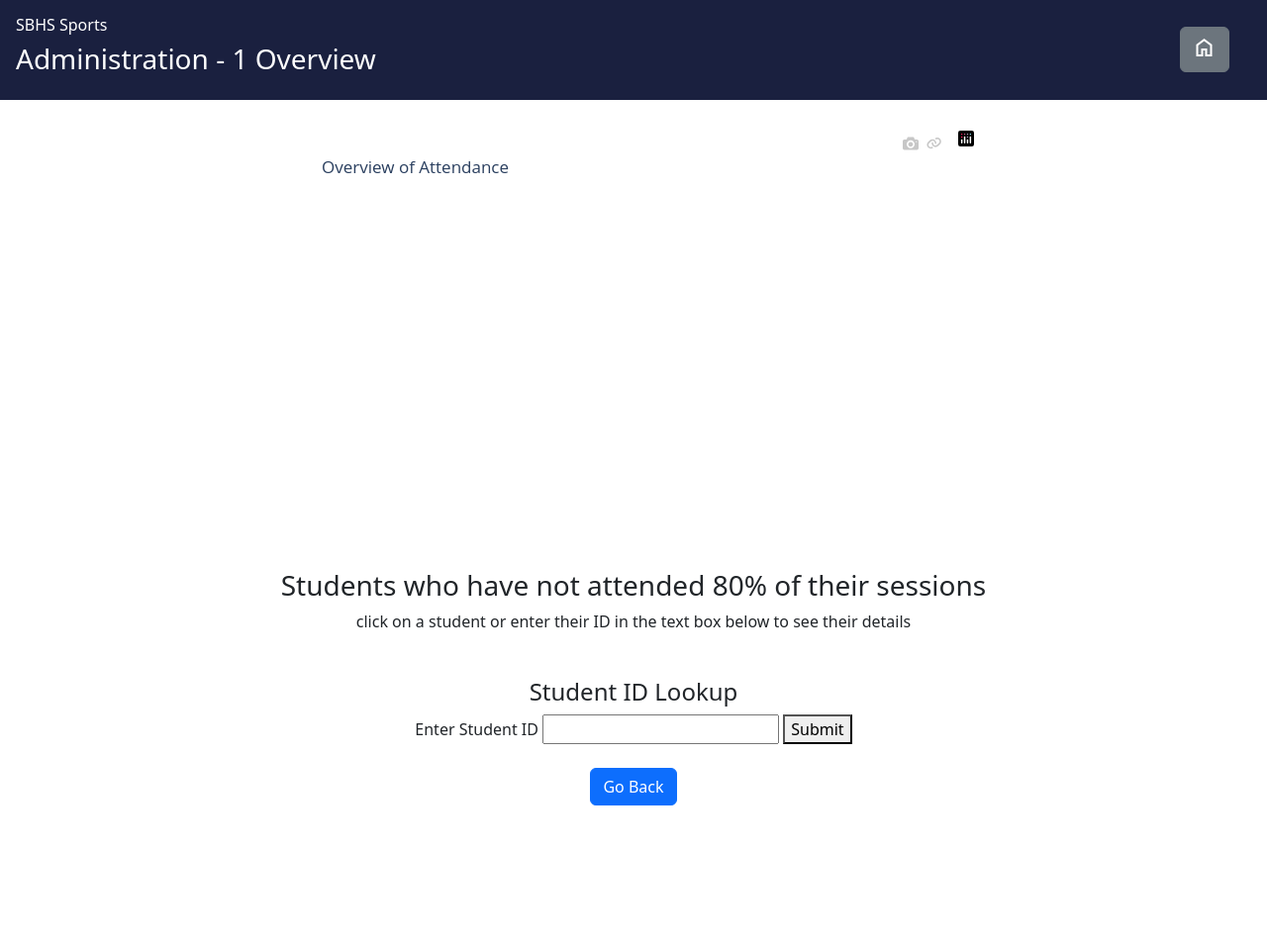
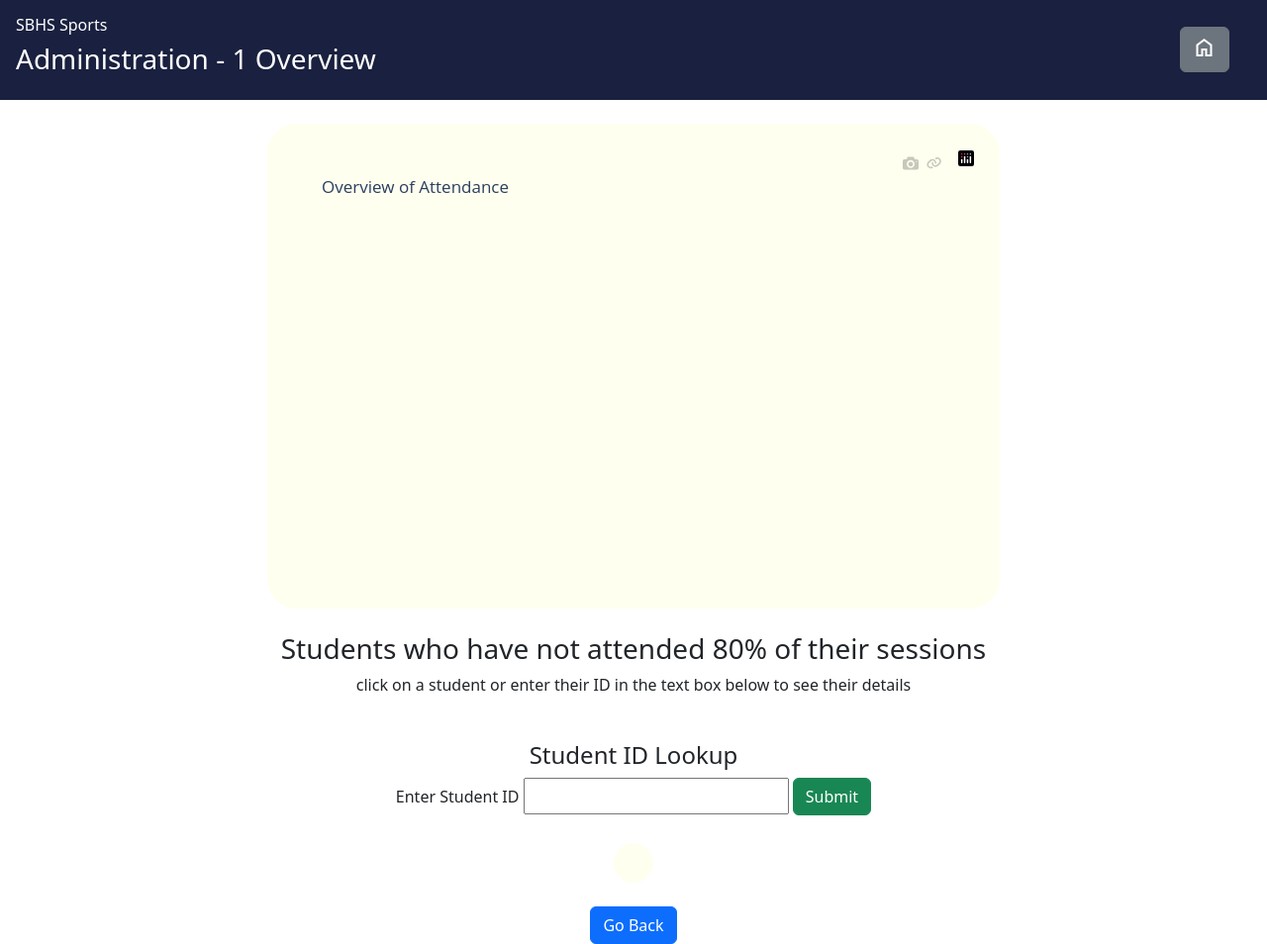
Before and after one commit to unseeyou/SportsWebistePOC, a Flask app: page /sport/1 in a window 1280 px wide. Shown: the whole page at 99% size. Before the commit the page ends 814 px from the top, so only its background shows below. Run offline with Flask 3, Linux system fonts and the light colour scheme; data that the repository does not hold is empty; parts of the project's set-up code (start-up, migrations or seed data) failed here and were passed over; some libraries are stand-ins or nearby versions.

Commit message:
feat: new styling for pie charts

```diff
--- a/sports/summarise_individual_sport.py
+++ b/sports/summarise_individual_sport.py
@@ -35,6 +35,7 @@
         names=[i for i in formatted_data],
         values=[formatted_data[i] for i in formatted_data],
     )
+    fig.update_layout(paper_bgcolor="rgba(255,255,239,1)")
     fig.update_traces(hovertemplate="%{label}: %{value}")
     return fig.to_html()
 
@@ -67,5 +68,6 @@
         names=[i for i in formatted_data],
         values=[formatted_data[i] for i in formatted_data],
     )
+    fig.update_layout(paper_bgcolor="rgba(255,255,239,1)")
     fig.update_traces(hovertemplate="%{label}: %{value}")
     return fig.to_html()
--- a/static/css/new.css
+++ b/static/css/new.css
@@ -88,7 +88,11 @@
     flex-direction: column;
     align-items: center;
     .chart {
-        padding-top: 3vh;
+        margin-top: 3vh;
+        margin-bottom: 3vh;
+        border: rgb(255, 255, 239) 20px solid;
+        border-radius: 30px;
+        background-color: rgb(255, 255, 239);
     }
     h3 {
         flex: 1;
@@ -159,6 +163,17 @@
     .logout-confirm .alert {
         margin-top: 4vh;
     }
+
+    #student-sports-lookup {
+        input {
+            font-size: large;
+            padding-bottom: 0.4vh;
+            padding-top: 0.4vh;
+        }
+        button {
+            margin-bottom: 0.5vh;
+        }
+    }
 }
 
 .login-prompt {
--- a/templates/sport_info.html
+++ b/templates/sport_info.html
@@ -49,7 +49,7 @@
     <form id="student-sports-lookup" action="/sport/{{ sport_name }}" method="post">
         <label for="studentID">Enter Student ID </label>
         <input type="text" name="studentID" id="studentID">
-        <button type="submit">Submit</button>
+        <button type="submit" class="btn btn-success">Submit</button>
     </form>
 
     <div class="chart">{{ student_pie|safe }}</div>
--- a/templates/student-portal.html
+++ b/templates/student-portal.html
@@ -29,7 +29,7 @@
     </div>
     <h4 class="heading">Welcome, {{ name }}!</h4>
     <h5>Attendance Breakdown</h5>
-    <div class="attendance-breakdown">
+    <div class="attendance-breakdown chart">
     {% for chart in charts %}
         <div class="student-chart">
         <h6>{{ chart[0] }}</h6>
```
